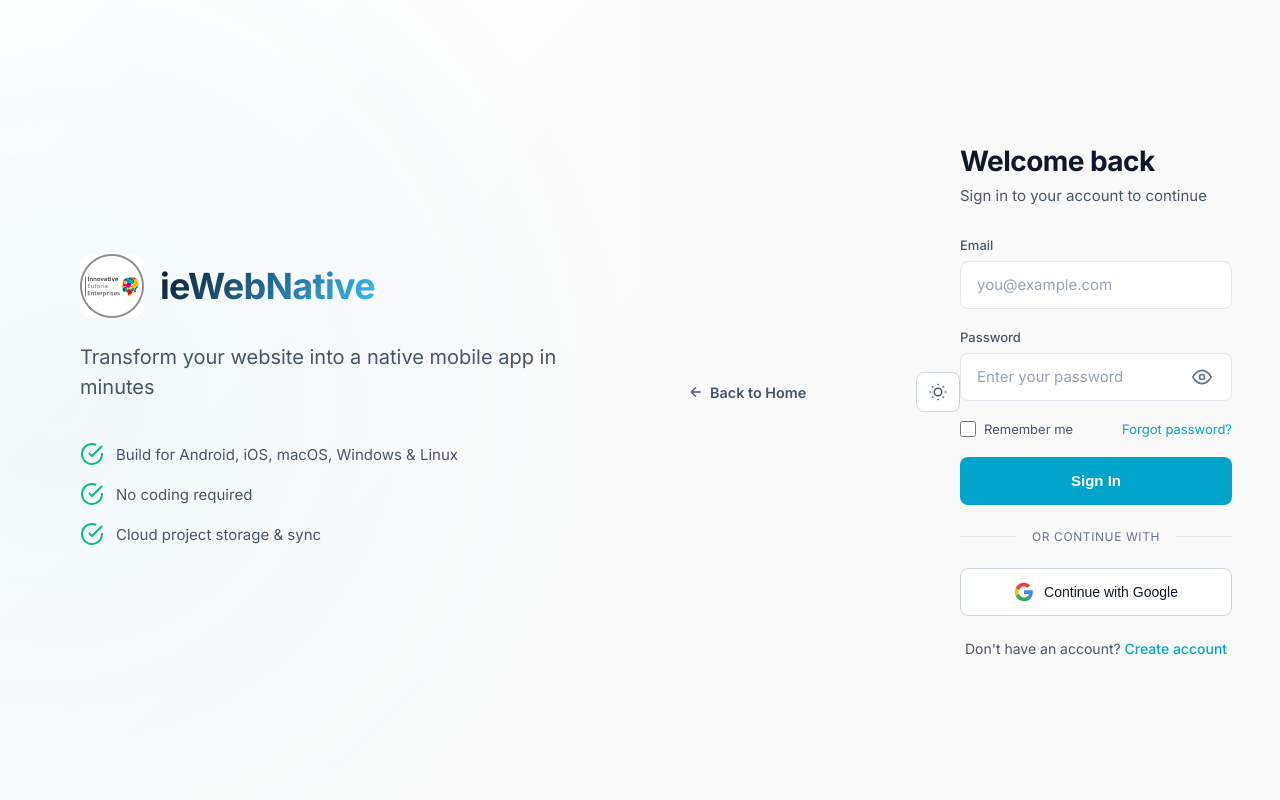
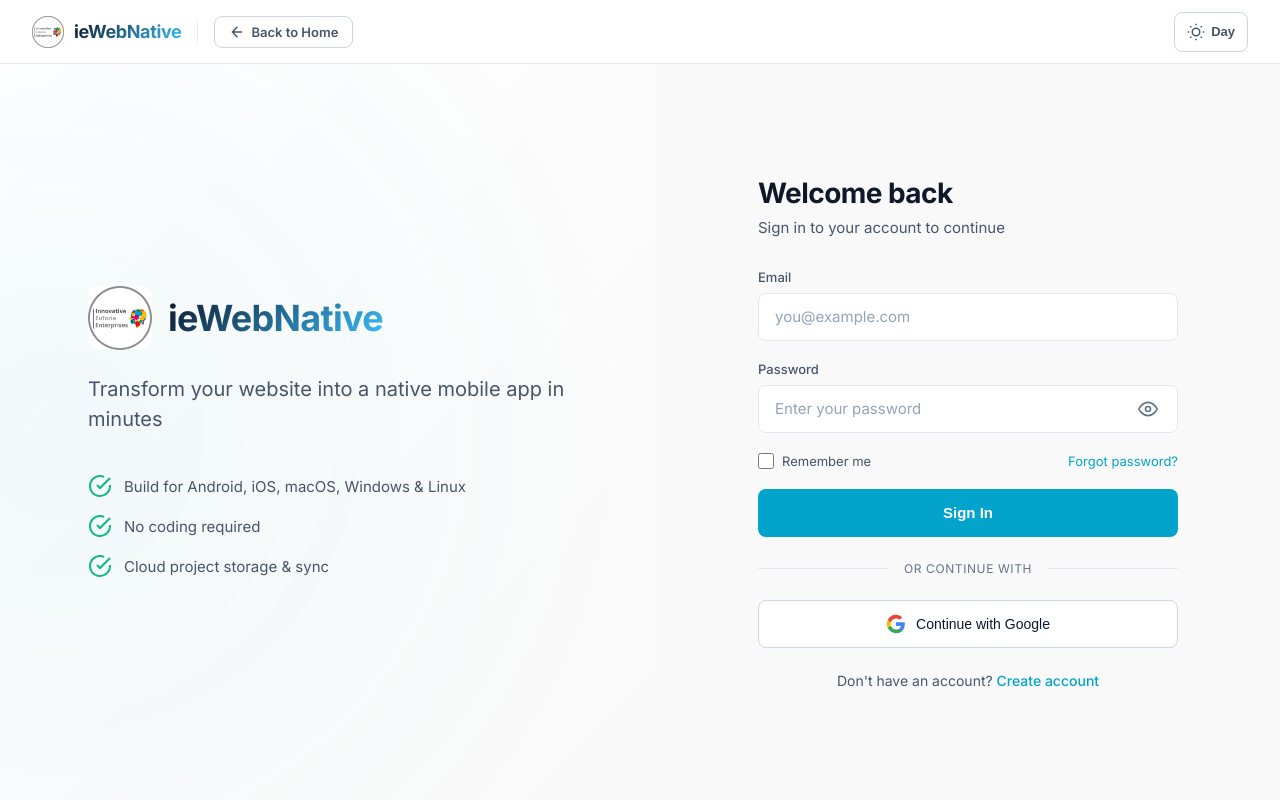
Before and after one commit to ieenterprises/ieWebNative, a Flask app: page /auth in a window 1280 px wide. Run offline with Flask 3, Linux system fonts and the light colour scheme.

Commit message:
fix(auth): add proper top header with Back to Home and Day/Moon Light theme toggle

```diff
--- a/static/css/auth.css
+++ b/static/css/auth.css
@@ -3,14 +3,112 @@
 .auth-body {
     min-height: 100vh;
     display: flex;
-    align-items: stretch;
+    flex-direction: column;
     overflow-y: auto;
+    background: var(--bg-primary);
+}
+
+/* ==================== AUTH HEADER ==================== */
+
+.auth-header {
+    width: 100%;
+    height: 64px;
+    padding: 0 32px;
+    display: flex;
+    align-items: center;
+    justify-content: space-between;
+    background: rgba(255, 255, 255, 0.9);
+    backdrop-filter: blur(12px);
+    -webkit-backdrop-filter: blur(12px);
+    border-bottom: 1px solid var(--border-primary);
+    position: sticky;
+    top: 0;
+    z-index: 100;
+    transition: background-color var(--transition-normal), border-color var(--transition-normal);
+    box-sizing: border-box;
+}
+
+[data-theme="dark"] .auth-header,
+[data-theme="moon"] .auth-header {
+    background: rgba(15, 23, 42, 0.9);
+    border-bottom-color: var(--border-primary);
+}
+
+.auth-header-left {
+    display: flex;
+    align-items: center;
+    gap: 16px;
+}
+
+.auth-brand {
+    display: inline-flex;
+    align-items: center;
+    gap: 10px;
+    text-decoration: none;
+    transition: opacity var(--transition-fast);
+}
+
+.auth-brand:hover {
+    opacity: 0.9;
+}
+
+.auth-brand-logo {
+    width: 32px;
+    height: 32px;
+    border-radius: var(--radius-md);
+    object-fit: cover;
+}
+
+.auth-brand-name {
+    font-size: 18px;
+    font-weight: 700;
+    letter-spacing: -0.02em;
+    color: var(--text-primary);
+    background: linear-gradient(135deg, var(--text-primary) 0%, var(--primary-light) 100%);
+    -webkit-background-clip: text;
+    -webkit-text-fill-color: transparent;
+    background-clip: text;
+}
+
+.auth-header-divider {
+    width: 1px;
+    height: 20px;
+    background: var(--border-primary);
+}
+
+.auth-back-link {
+    display: inline-flex;
+    align-items: center;
+    gap: 6px;
+    padding: 7px 14px;
+    border-radius: var(--radius-md);
+    color: var(--text-secondary);
+    background: var(--bg-secondary);
+    border: 1px solid var(--border-secondary);
+    text-decoration: none;
+    font-size: 13px;
+    font-weight: 600;
+    transition: all var(--transition-fast);
+}
+
+.auth-back-link:hover {
+    color: var(--primary);
+    border-color: var(--primary);
+    background: var(--bg-hover);
+    transform: translateX(-2px);
+}
+
+.auth-header-right {
+    display: flex;
+    align-items: center;
+    gap: 12px;
 }
 
 .auth-container {
     display: flex;
     width: 100%;
-    min-height: 100vh;
+    flex: 1;
+    min-height: calc(100vh - 64px);
 }
 
 /* ==================== LEFT SIDE - BRANDING ==================== */
@@ -102,10 +200,13 @@
 .auth-forms {
     flex: 1;
     display: flex;
+    flex-direction: column;
     align-items: center;
     justify-content: center;
-    padding: 48px;
+    padding: 48px 32px;
     background: var(--bg-primary);
+    min-height: calc(100vh - 64px);
+    box-sizing: border-box;
 }
 
 .auth-card {
@@ -600,7 +701,40 @@
     }
 }
 
+@media (max-width: 768px) {
+    .auth-header {
+        padding: 0 16px;
+        height: 58px;
+    }
+
+    .auth-container {
+        min-height: calc(100vh - 58px);
+    }
+
+    .auth-forms {
+        min-height: calc(100vh - 58px);
+        padding: 32px 16px;
+    }
+
+    .auth-header-divider {
+        display: none;
+    }
+}
+
 @media (max-width: 480px) {
+    .auth-brand-name {
+        display: none;
+    }
+
+    .auth-header-left {
+        gap: 10px;
+    }
+
+    .auth-back-link {
+        padding: 6px 10px;
+        font-size: 12px;
+    }
+
     .auth-forms {
         padding: 24px 16px;
     }
--- a/templates/ui/auth.html
+++ b/templates/ui/auth.html
@@ -25,6 +25,31 @@
     <script src="{{ url_for('static', filename='js/theme.js') }}"></script>
 </head>
 <body class="auth-body">
+    <!-- Authentication Page Top Header -->
+    <header class="auth-header">
+        <div class="auth-header-left">
+            <a href="/" class="auth-brand" title="ieWebNative">
+                <img src="{{ url_for('static', filename='images/logo.png') }}" alt="ieWebNative" class="auth-brand-logo">
+                <span class="auth-brand-name">ieWebNative</span>
+            </a>
+            <span class="auth-header-divider"></span>
+            <a href="/" class="auth-back-link" title="Return to Home page">
+                <svg width="16" height="16" viewBox="0 0 24 24" fill="none" stroke="currentColor" stroke-width="2.2" stroke-linecap="round" stroke-linejoin="round">
+                    <path d="M19 12H5M12 19l-7-7 7-7"/>
+                </svg>
+                <span>Back to Home</span>
+            </a>
+        </div>
+        <div class="auth-header-right">
+            <button type="button" class="theme-toggle-btn" id="theme-toggle-btn" title="Toggle Day / Moon Light Mode" aria-label="Toggle Theme">
+                <span class="theme-icon">
+                    <svg width="18" height="18" viewBox="0 0 24 24" fill="none" stroke="currentColor" stroke-width="2"><circle cx="12" cy="12" r="5"></circle><line x1="12" y1="1" x2="12" y2="3"></line><line x1="12" y1="21" x2="12" y2="23"></line><line x1="4.22" y1="4.22" x2="5.64" y2="5.64"></line><line x1="18.36" y1="18.36" x2="19.78" y2="19.78"></line><line x1="1" y1="12" x2="3" y2="12"></line><line x1="21" y1="12" x2="23" y2="12"></line><line x1="4.22" y1="19.78" x2="5.64" y2="18.36"></line><line x1="18.36" y1="5.64" x2="19.78" y2="4.22"></line></svg>
+                </span>
+                <span class="theme-label" style="font-size: 13px; font-weight: 600;">Day</span>
+            </button>
+        </div>
+    </header>
+
     <div class="auth-container">
         <!-- Left Side - Branding -->
         <div class="auth-branding">
@@ -62,17 +87,6 @@
 
         <!-- Right Side - Auth Forms -->
         <div class="auth-forms">
-            <div style="display: flex; justify-content: space-between; align-items: center; width: 100%; max-width: 440px; margin-bottom: 16px;">
-                <a href="/" style="display: inline-flex; align-items: center; gap: 6px; color: var(--text-secondary); text-decoration: none; font-size: 0.9rem; font-weight: 600;">
-                    <svg width="16" height="16" viewBox="0 0 24 24" fill="none" stroke="currentColor" stroke-width="2"><path d="M19 12H5M12 19l-7-7 7-7"/></svg>
-                    Back to Home
-                </a>
-                <button type="button" class="theme-toggle-btn" id="theme-toggle-btn" title="Toggle Day / Moon Light Mode" aria-label="Toggle Theme">
-                    <span class="theme-icon">
-                        <svg width="18" height="18" viewBox="0 0 24 24" fill="none" stroke="currentColor" stroke-width="2"><circle cx="12" cy="12" r="5"></circle><line x1="12" y1="1" x2="12" y2="3"></line><line x1="12" y1="21" x2="12" y2="23"></line><line x1="4.22" y1="4.22" x2="5.64" y2="5.64"></line><line x1="18.36" y1="18.36" x2="19.78" y2="19.78"></line><line x1="1" y1="12" x2="3" y2="12"></line><line x1="21" y1="12" x2="23" y2="12"></line><line x1="4.22" y1="19.78" x2="5.64" y2="18.36"></line><line x1="18.36" y1="5.64" x2="19.78" y2="4.22"></line></svg>
-                    </span>
-                </button>
-            </div>
             <!-- Login Form -->
             <div class="auth-card" id="login-form">
                 <div class="auth-card-header">
```
